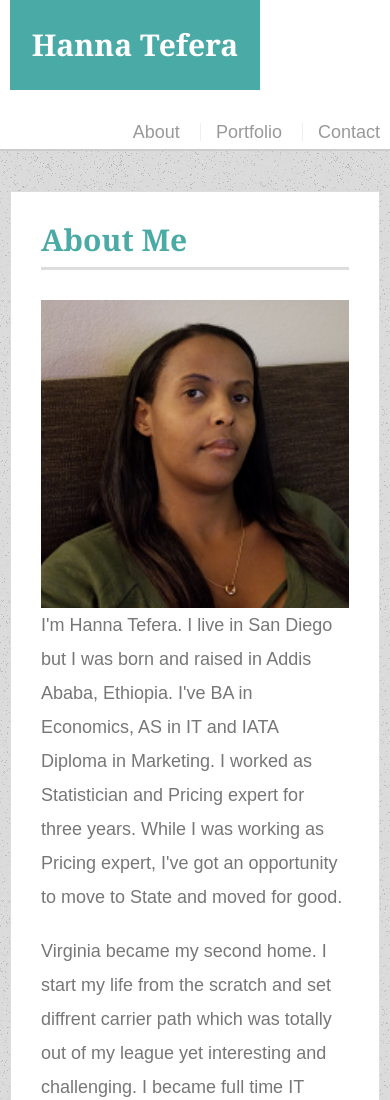
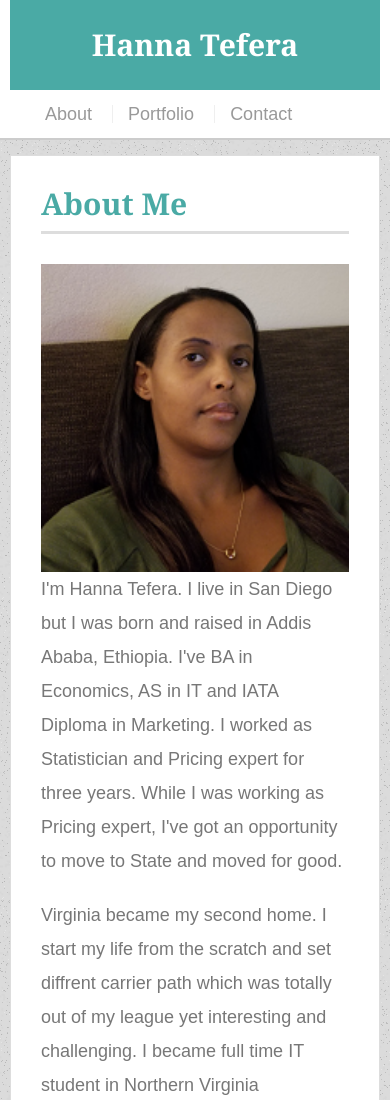
Before and after one commit to HannaBella/Responsive-Portfolio, a plain HTML site: page index.html in a window 390 px wide. Shown: the top 1100 px of the page. Drawn offline with Linux system fonts and the light colour scheme.

Commit message:
modified style.css by defining logo width for media screen >640px

```diff
--- a/assets/css/style.css
+++ b/assets/css/style.css
@@ -225,6 +225,14 @@ input[type=submit] {
     }
     #masthead {
         position: static;
+        margin-bottom: 5px;
+    }
+    #logo {
+        width: 100%;
+    }
+    nav {
+        float: left;
+        margin: 7px 5px;
     }
     .auth-image {
         width: 100%;
```
